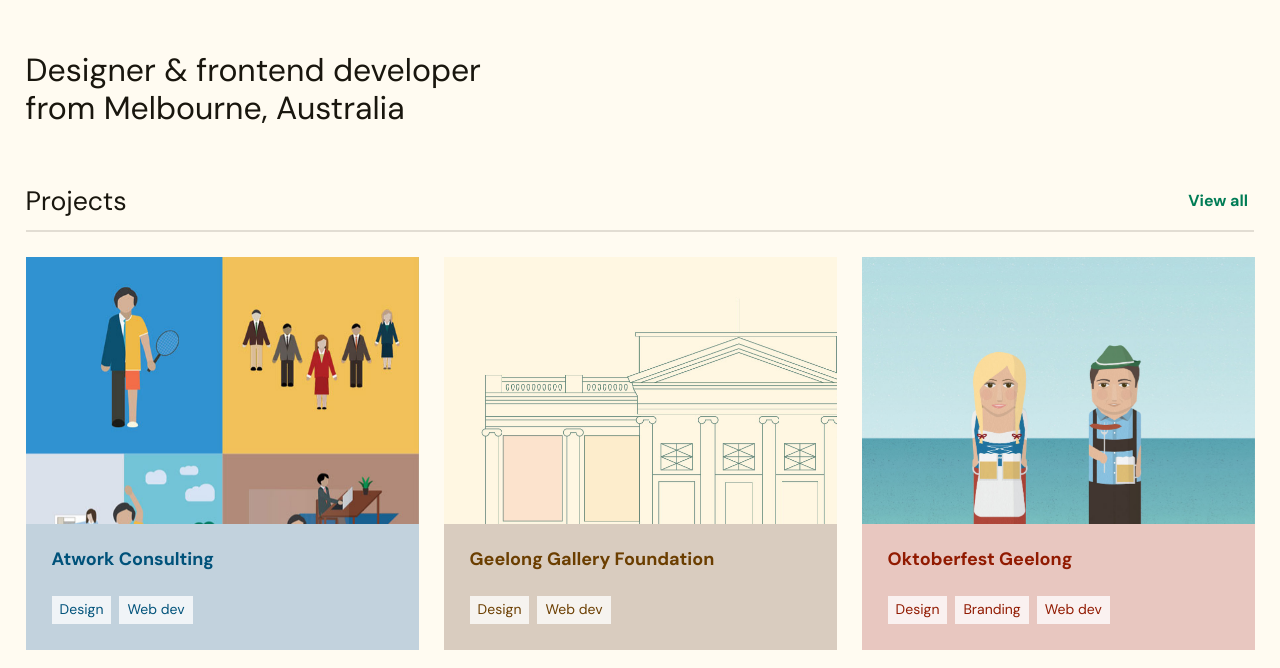
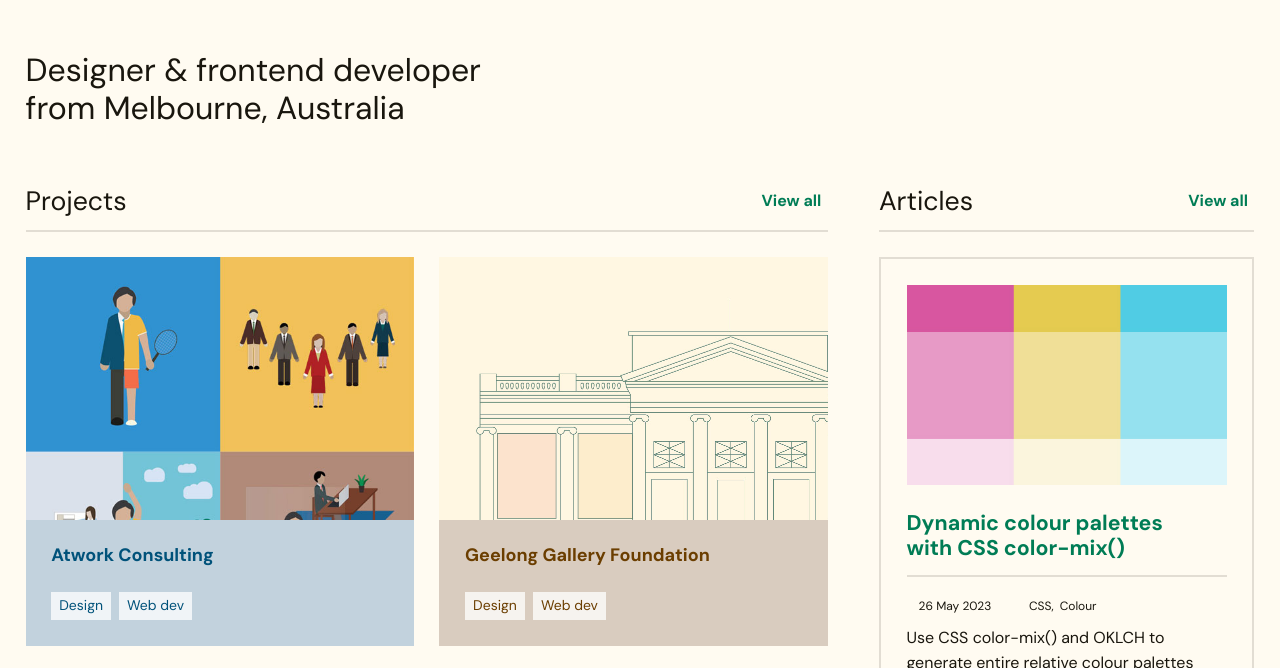
Before and after one commit to benosmac/b, an Astro site: page / in a window 1280 px wide. Shown: the part 70-738 px from the top of the page. Built offline with nearby package versions, Linux system fonts and the light colour scheme; Astro itself is replaced by a stand-in of ours; some icons are missing; a web font is replaced by a local one.

Commit message:
refactor home layout and grid lines animation

```diff
--- a/src/css/grid-line-transitions.css
+++ b/src/css/grid-line-transitions.css
@@ -25,26 +25,18 @@
             right: var(--gapSize);
         }
     }
-    .project-card {
+    .project-card,
+    .article-card {
         position: relative;
         &::after {
             right: 0;
-            bottom: var(--negativeGapSize);
+            /* bottom: var(--negativeGapSize); */
+            bottom: 0;
         }
         &::before {
             left: 0;
-            bottom: var(--negativeGapSize);
-        }
-    }
-    .article-card {
-        position: relative;
-        &::after {
-            right: -1px;
-            bottom: var(--negativeGapSize);
-        }
-        &::before {
-            left: -1px;
-            bottom: var(--negativeGapSize);
+            /* bottom: var(--negativeGapSize); */
+            bottom: 0;
         }
     }
 
@@ -53,7 +45,7 @@
 
 .intro,
 .project-card-grid,
-.article-card-grid,
+.article-card .grid-line,
 .project-card .grid-line {
     &::before,
     &::after {
@@ -75,11 +67,10 @@
         top: 0;
     }
     &::after {
-        bottom: calc(var(--gapSize) / 2);
+        bottom: var(--halfGap);
     }
 }
-.project-card-grid,
-.article-card-grid {
+.project-card-grid {
     &::before,
     &::after {
         width: 100vw;
@@ -92,12 +83,15 @@
         bottom: var(--negativeGapSize);
     }
 }
-.article-card-grid,
-.project-card .grid-line {
+
+.project-card .grid-line,
+.article-card .grid-line {
     &::before,
     &::after {
-        left: var(--negativeGapSize);
-        right: var(--negativeGapSize);
+        /* left: var(--negativeGapSize); */
+        /* right: var(--negativeGapSize); */
+        left: 0;
+        right: 0;
     }
     &::before {
         top: 0;
@@ -131,7 +125,7 @@
             animation-name: scaleOutToBottom;
             animation-timing-function: var(--defaultTiming);
             animation-duration: 0.5s;
-            animation-delay: 0.5s;
+            animation-delay: 0.25s;
             animation-fill-mode: forwards;
         }
     }
@@ -141,8 +135,8 @@
 .home-is-loading {
     .intro,
     .project-card-grid,
-    .article-card-grid,
-    .project-card .grid-line {
+    .project-card .grid-line,
+    .article-card .grid-line {
         &::before,
         &::after {
             animation-name: scaleInFromLeft;
@@ -154,14 +148,14 @@
 .home-is-loaded {
     .intro,
     .project-card-grid,
-    .article-card-grid,
-    .project-card .grid-line {
+    .project-card .grid-line,
+    .article-card .grid-line {
         &::before,
         &::after {
             animation-name: scaleOutToRight;
             animation-timing-function: var(--defaultTiming);
             animation-duration: 0.5s;
-            animation-delay: 0.5s;
+            animation-delay: 0.25s;
             animation-fill-mode: forwards;
         }
     }
@@ -170,36 +164,34 @@
 /* Animate content blocks */
 /* First hide the content within the blocks */
 /* TODO: Track down weird bug where lines don't animate in when header opacity is initially 0. Setting 0.01 fixes it :/ */
+
 header,
 .intro > *,
 .section-header,
-.project-card img,
-.project-card .title-wrapper,
+.project-card a,
 .article-card .content {
     opacity: 0.001;
-    will-change: opacity;
 }
 
 /* Animate image block fills */
-.project-card a {
+/* .project-card a {
     animation-name: scaleFromTopWithDelay;
     animation-timing-function: var(--defaultTiming);
     animation-duration: 1s;
     animation-fill-mode: forwards;
-}
+} */
 
 /* Show the content within blocks */
 .home-is-loaded {
     & header,
     .section-header,
     .intro > *,
-    .project-card img,
-    .project-card .title-wrapper,
+    .project-card a,
     .article-card .content {
         animation: fadeIn;
         animation-duration: 0.5s;
         animation-timing-function: var(--defaultTiming);
         animation-fill-mode: forwards;
-        animation-delay: 0.25s;
+        /* animation-delay: 0.25s; */
     }
 }
--- a/src/pages/index.astro
+++ b/src/pages/index.astro
@@ -35,7 +35,7 @@
         </span> -->
     </section>
 
-    <section class="section">
+    <section class="section projects">
         <div class="section-header">
             <h3>Projects</h3>
             <Button
@@ -45,7 +45,7 @@
                 iconPosition="right"
                 size="borderless"
             >
-                <Icon name="mdi:arrow-right" slot="icon" />
+                <Icon name="mdi:arrow-right" slot="icon" aria-hidden="true" />
             </Button>
         </div>
         <ul role="list" class="project-card-grid">
@@ -67,7 +67,7 @@
             }
         </ul>
     </section>
-    <section class="section">
+    <section class="section articles">
         <div class="section-header">
             <h3>Articles</h3>
             <Button
@@ -77,7 +77,7 @@
                 iconPosition="right"
                 size="borderless"
             >
-                <Icon name="mdi:arrow-right" slot="icon" />
+                <Icon name="mdi:arrow-right" slot="icon" aria-hidden="true" />
             </Button>
         </div>
         <ul role="list" class="article-card-grid">
@@ -113,6 +113,7 @@
             font-size: calc(var(--headingMultiplier) * 1.5);
             margin-bottom: calc(var(--gapSize) / 4);
             text-wrap: balance;
+            max-width: 24ch;
         }
         & span {
             display: inline-block;
@@ -121,16 +122,28 @@
             padding-left: 0;
             font-weight: 200;
         }
-
-        @media (min-width: 666px) {
-            grid-column: 1 / span 4;
-        }
     }
     .section {
         display: flex;
         flex-direction: column;
         grid-column: 1 / span 6;
         padding: 0 var(--gapSize) var(--gapSize) var(--gapSize);
+    }
+    .projects {
+        @media (min-width: 777px) {
+            grid-column: 1 / span 3;
+        }
+        @media (min-width: 999px) {
+            grid-column: 1 / span 4;
+        }
+    }
+    .articles {
+        @media (min-width: 777px) {
+            grid-column: 4 / span 3;
+        }
+        @media (min-width: 999px) {
+            grid-column: 5 / span 2;
+        }
     }
     .section-header {
         display: flex;
@@ -147,7 +160,7 @@
     .article-card-grid {
         position: relative;
         display: grid;
-        grid-template-columns: repeat(auto-fit, minmax(300px, 1fr));
+        grid-template-columns: repeat(auto-fit, minmax(280px, 1fr));
         column-gap: var(--gapSize);
         row-gap: var(--gapSize);
         padding: 0;
@@ -157,7 +170,7 @@
     .project-card-grid {
         position: relative;
         display: grid;
-        grid-template-columns: repeat(auto-fit, minmax(310px, 1fr));
+        grid-template-columns: repeat(auto-fit, minmax(240px, 1fr));
         column-gap: var(--gapSize);
         row-gap: var(--gapSize);
         padding: 0;
@@ -166,5 +179,8 @@
         /* @media (min-width: 1000px) {
             grid-template-columns: repeat(3, minmax(300px, 1fr));
         } */
+        @media (min-width: 777px) {
+            grid-template-columns: repeat(auto-fit, minmax(280px, 1fr));
+        }
     }
 </style>
```
